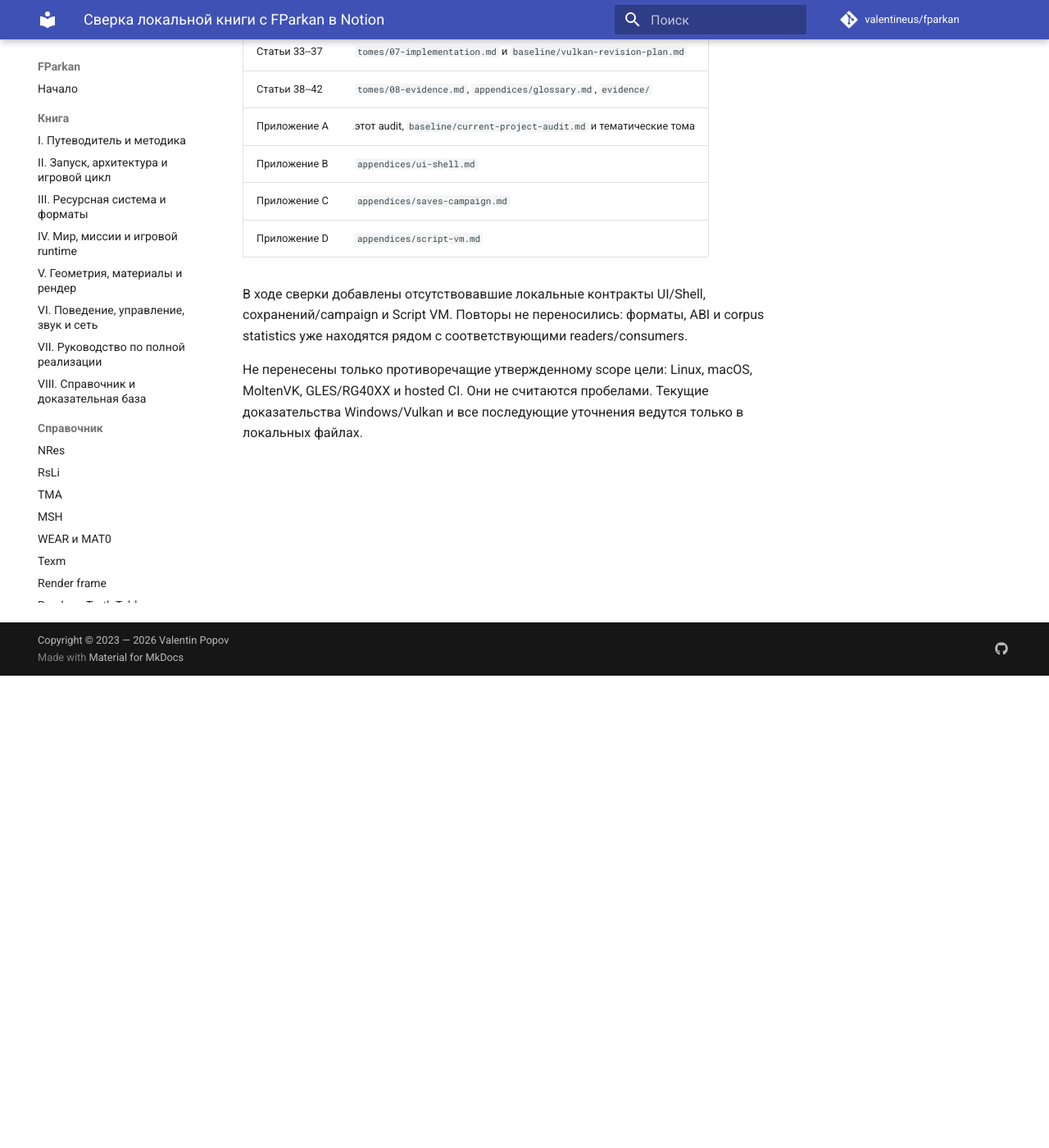
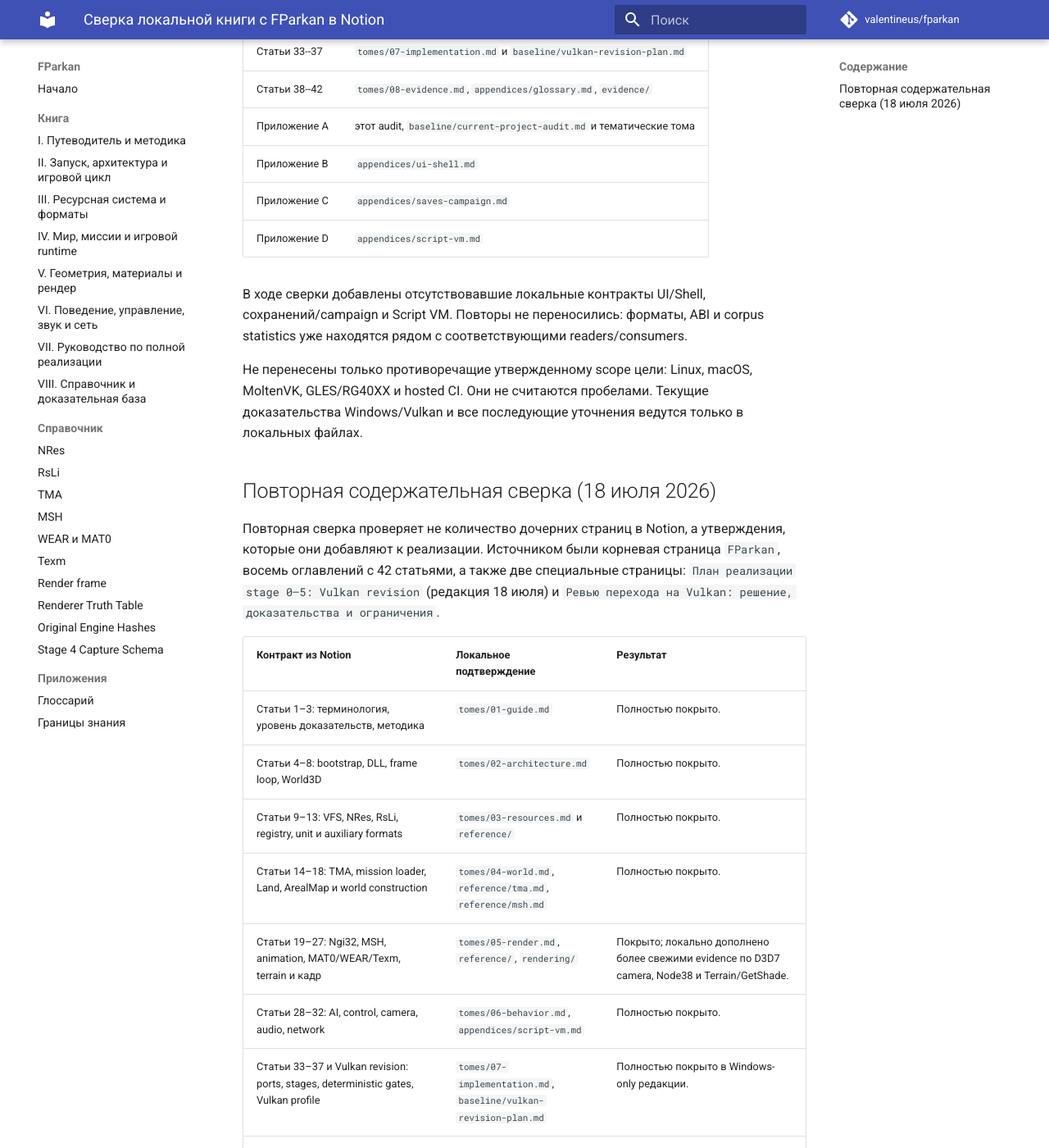
Before and after one commit to valentineus/fparkan, an MkDocs documentation site: the page built from docs/baseline/notion-reconciliation.md, in a window 1280 px wide and 1400 px high, scrolled down 576 px. Shown: the whole window at 82% size. Built offline with MkDocs 1.6.1 and Material for MkDocs 9.7.7, drawn with Linux system fonts in a browser that asks for light colours; comment, search, counter and statistics services are not loaded; some of the changed text lies outside the part shown.

Commit message:
docs: record notion reconciliation audit

```diff
--- a/docs/baseline/notion-reconciliation.md
+++ b/docs/baseline/notion-reconciliation.md
@@ -28,3 +28,34 @@ corpus statistics уже находятся рядом с соответству
 MoltenVK, GLES/RG40XX и hosted CI. Они не считаются пробелами. Текущие
 доказательства Windows/Vulkan и все последующие уточнения ведутся только в
 локальных файлах.
+
+## Повторная содержательная сверка (18 июля 2026)
+
+Повторная сверка проверяет не количество дочерних страниц в Notion, а
+утверждения, которые они добавляют к реализации. Источником были корневая
+страница `FParkan`, восемь оглавлений с 42 статьями, а также две специальные
+страницы: `План реализации stage 0–5: Vulkan revision` (редакция 18 июля) и
+`Ревью перехода на Vulkan: решение, доказательства и ограничения`.
+
+| Контракт из Notion | Локальное подтверждение | Результат |
+| --- | --- | --- |
+| Статьи 1–3: терминология, уровень доказательств, методика | `tomes/01-guide.md` | Полностью покрыто. |
+| Статьи 4–8: bootstrap, DLL, frame loop, World3D | `tomes/02-architecture.md` | Полностью покрыто. |
+| Статьи 9–13: VFS, NRes, RsLi, registry, unit и auxiliary formats | `tomes/03-resources.md` и `reference/` | Полностью покрыто. |
+| Статьи 14–18: TMA, mission loader, Land, ArealMap и world construction | `tomes/04-world.md`, `reference/tma.md`, `reference/msh.md` | Полностью покрыто. |
+| Статьи 19–27: Ngi32, MSH, animation, MAT0/WEAR/Texm, terrain и кадр | `tomes/05-render.md`, `reference/`, `rendering/` | Покрыто; локально дополнено более свежими evidence по D3D7 camera, Node38 и Terrain/GetShade. |
+| Статьи 28–32: AI, control, camera, audio, network | `tomes/06-behavior.md`, `appendices/script-vm.md` | Полностью покрыто. |
+| Статьи 33–37 и Vulkan revision: ports, stages, deterministic gates, Vulkan profile | `tomes/07-implementation.md`, `baseline/vulkan-revision-plan.md` | Полностью покрыто в Windows-only редакции. |
+| Статьи 38–42 и приложения A–D: ABI, corpus, knowledge boundaries, glossary, shell, saves, VM | `tomes/08-evidence.md`, `appendices/`, `evidence/`, этот audit | Полностью покрыто. |
+
+Пропущенных применимых технических контрактов в этом срезе не найдено. В
+частности, локальный Vulkan plan уже содержит независимость решений Vulkan и
+`winit`, Vulkan 1.1 baseline, `ash`-изоляцию, SPIR-V manifest/hash, capability
+gates, canonical RGBA8 upload и первичность backend-neutral command capture.
+Не переносились только исторические cross-platform acceptance требования из
+Notion: они прямо отменены текущим Windows-only scope, а не потеряны при
+синхронизации.
+
+Следовательно, новые факты следует добавлять непосредственно в тематический
+локальный документ; повторный перенос дерева или дублирование страниц Notion
+не требуется.
```
